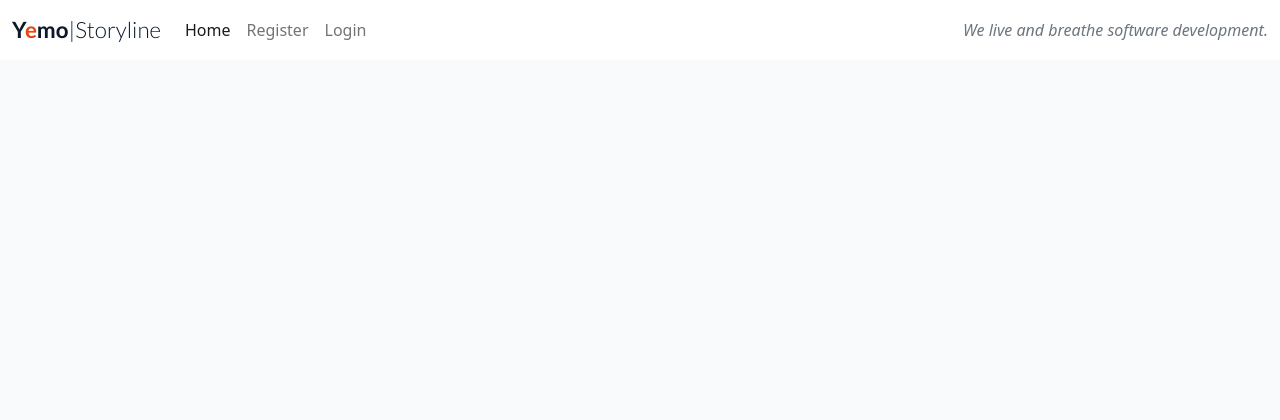
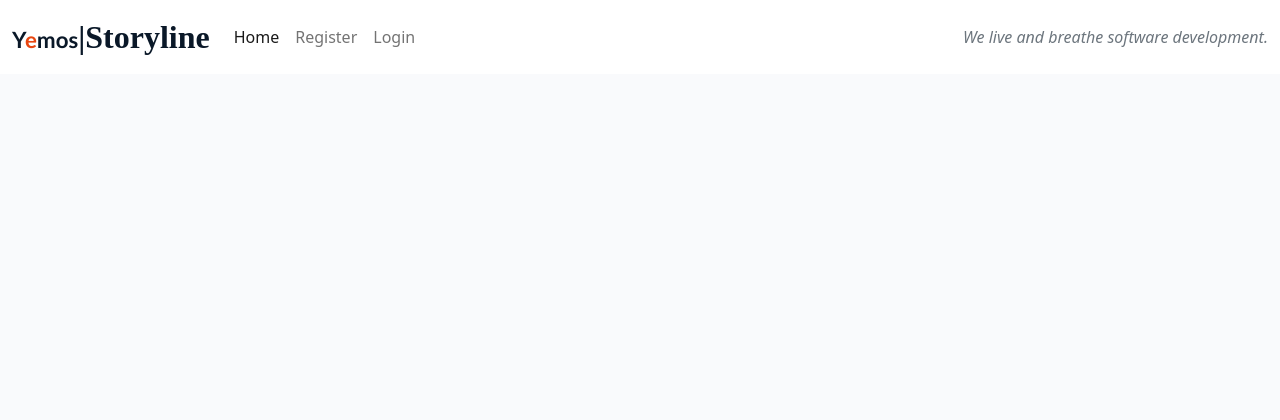
Before and after one commit to yemoalakija/DjangoBlog, a Django app: page / in a window 1280 px wide. Shown: the top 420 px of the page. Run offline with Django 3.2, Linux system fonts and the light colour scheme; data that the repository does not hold is empty.

Commit message:
Modify styles, and base

```diff
--- a/yemos/static/css/style.css
+++ b/yemos/static/css/style.css
@@ -9,12 +9,14 @@ body {
     color: #0A1828;
 }
 
-.red-o {
+.red-e {
     color: #E84610;
 }
 
 .thin {
-    font-weight: 300;
+    font-family: Tangerine;
+    font-size: 32px;
+    font-weight: 600;
 }
 
 .light-bg {
--- a/yemos/templates/base.html
+++ b/yemos/templates/base.html
@@ -5,10 +5,10 @@
 
 <head>
     <title>Storyline</title>
-
     <link rel="preconnect" href="https://fonts.gstatic.com">
     <link href="https://fonts.googleapis.com/css2?family=Roboto:wght@300&display=swap" rel="stylesheet">
     <link href="https://fonts.googleapis.com/css2?family=Lato:wght@300;700&display=swap" rel="stylesheet">
+    <link href="https://fonts.googleapis.com/css?family=Tangerine:wght@600&display=swap" rel="stylesheet">
     <link rel="stylesheet" href="https://cdnjs.cloudflare.com/ajax/libs/font-awesome/5.15.3/css/all.min.css">
     <meta name="viewport" content="width=device-width, initial-scale=1" />
     <link href="https://cdn.jsdelivr.net/npm/bootstrap@5.2.3/dist/css/bootstrap.min.css" rel="stylesheet"
@@ -18,16 +18,13 @@
     </script>
     <link rel="stylesheet" href="{% static 'css/style.css' %}">
     <link rel="icon" type="image/png" href="{% static 'images/favicon.ico' %}">
-
 </head>
 
 <body class="d-flex flex-column h-100 main-bg">
-
     <!-- Navigation -->
-
     <nav class="navbar navbar-expand-lg navbar-light bg-white">
         <div class="container-fluid">
-            <a class="navbar-brand" href="{% url 'home' %}"><span class="brand">Y<span class="red-o">e</span>mo<span
+            <a class="navbar-brand" href="{% url 'home' %}"><span class="brand">Y<span class="red-e">e</span>mos<span
                         class="thin">|Storyline</span></span></span></a>
             <button class="navbar-toggler" type="button" data-bs-toggle="collapse" data-bs-target="#navbarText"
                 aria-controls="navbarText" aria-expanded="false" aria-label="Toggle navigation">
```
